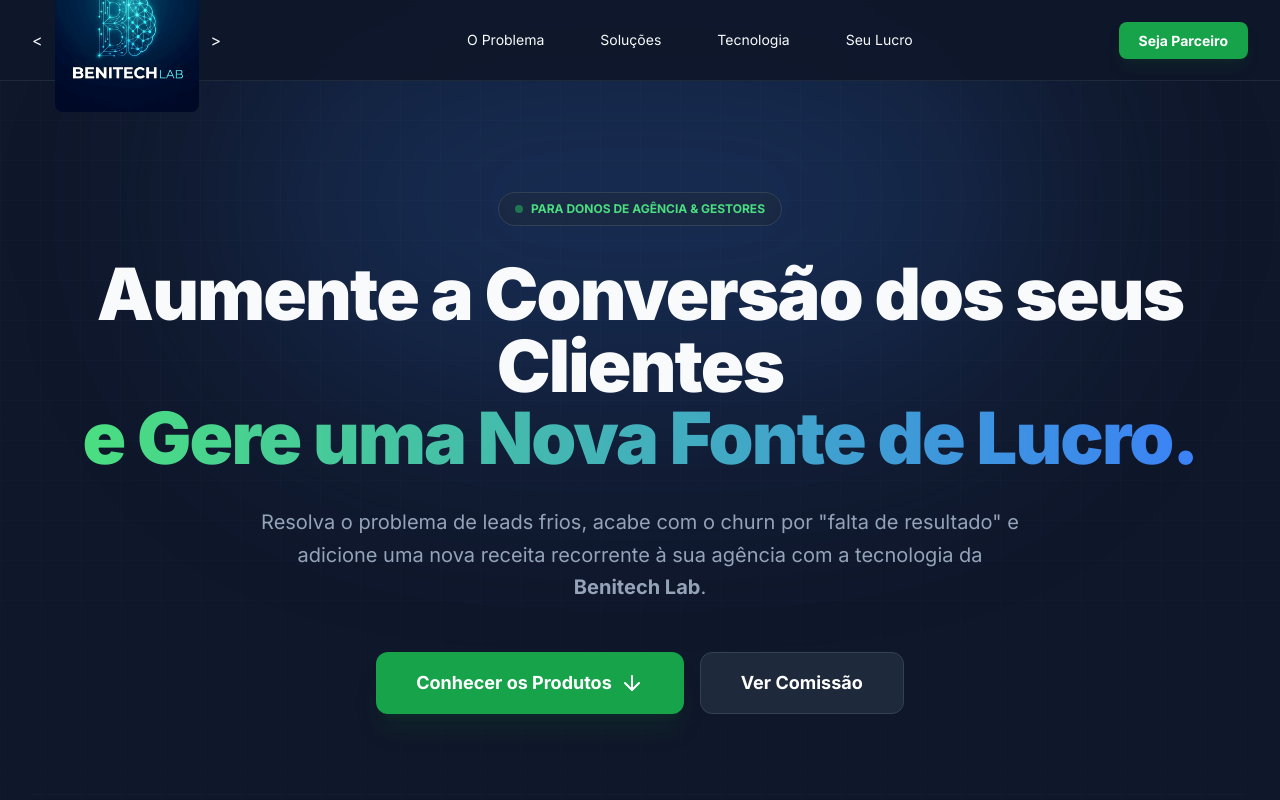
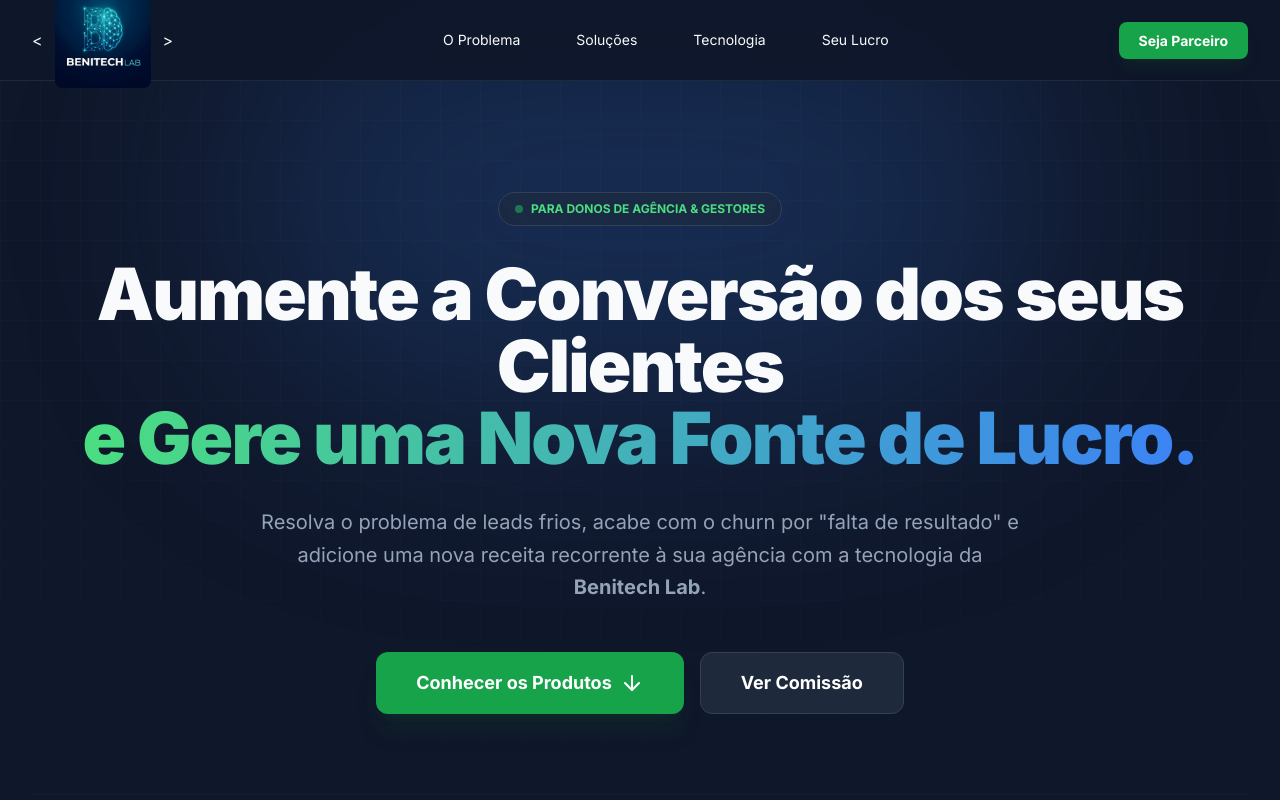
Before and after one commit to doni010520/benitech-landing-page, a plain HTML site: page index.html in a window 1280 px wide. Shown: the top 800 px of the page. Drawn offline with nearby package versions, Linux system fonts and the light colour scheme.

Commit message:
Reduce logo height from 36 to 24
Updated logo image height in the header.

```diff
--- a/index.html
+++ b/index.html
@@ -59,7 +59,7 @@
             <div class="flex items-center justify-between h-20">
                 <div class="flex items-center gap-3">
                     <!-- LOGO: Certifique-se que o arquivo no GitHub se chama "logo.png" -->
-                    <<img src="logo.png" alt="Benitech Lab" class="h-36 w-auto object-contain rounded-lg">>
+                    <<img src="logo.png" alt="Benitech Lab" class="h-24 w-auto object-contain rounded-lg">>
                 </div>
                 <div class="hidden md:block">
                     <div class="ml-10 flex items-baseline space-x-8">
```
